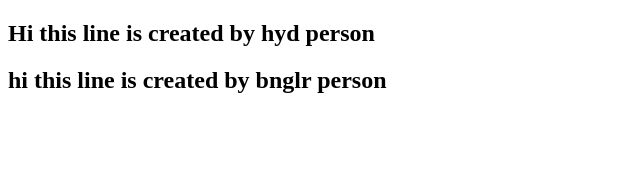
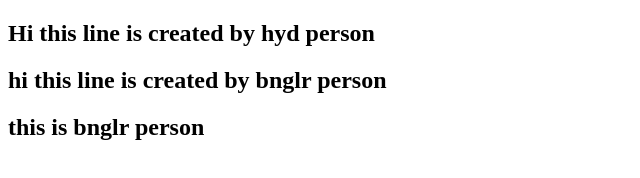
Before and after one commit to kishore-5583/git2, a plain HTML site: page index.html in a window 1280 px wide. Shown: the whole page, without its empty margins (0-640 px from the left). Drawn offline with Linux system fonts and the light colour scheme.

Commit message:
bnglr person

```diff
--- a/index.html
+++ b/index.html
@@ -8,5 +8,6 @@
 <body>
      <h2>Hi this line is created by hyd person</h2>
      <h2>hi this line is created by bnglr person</h2>
+     <h2>this is bnglr person</h2>
 </body>
 </html>
```
